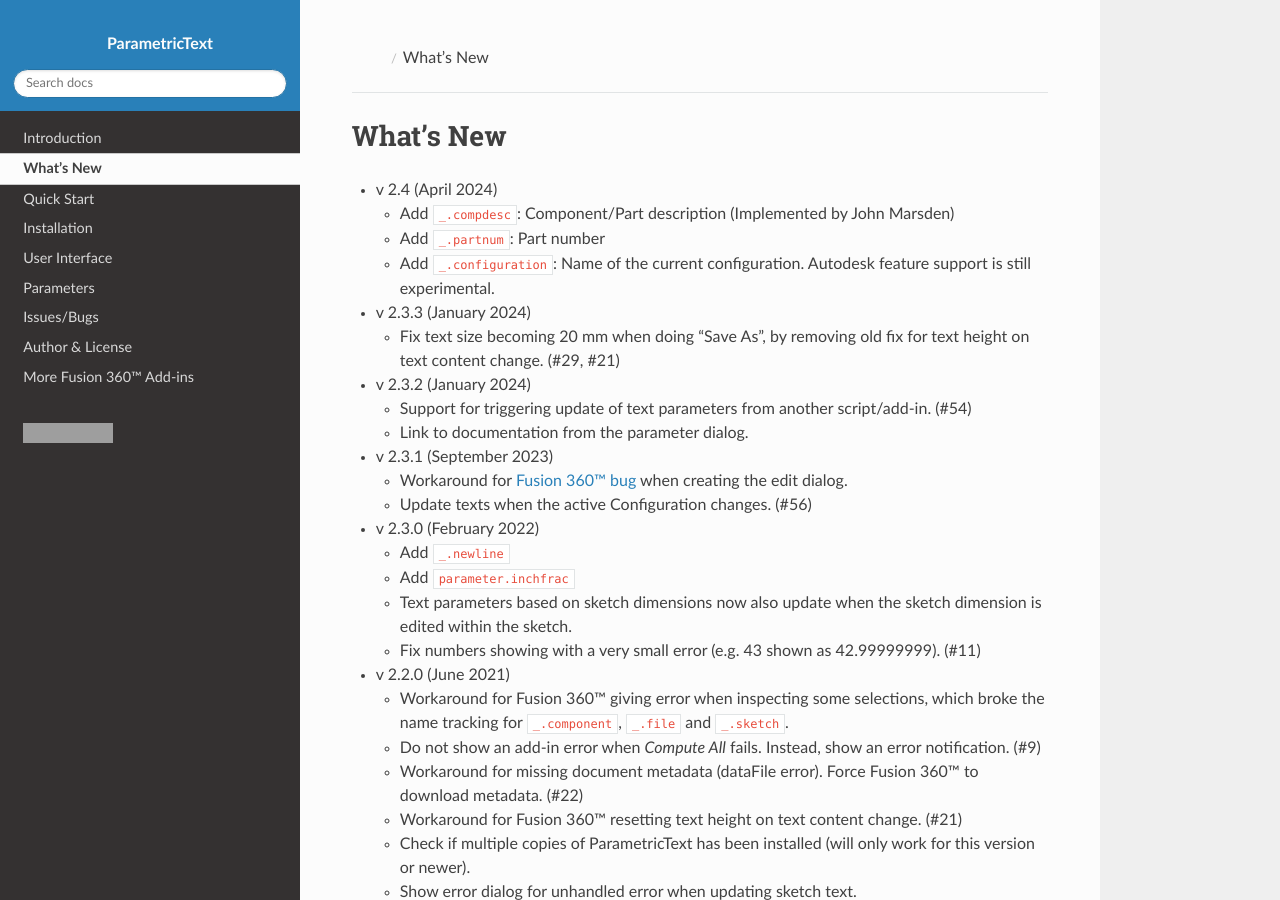
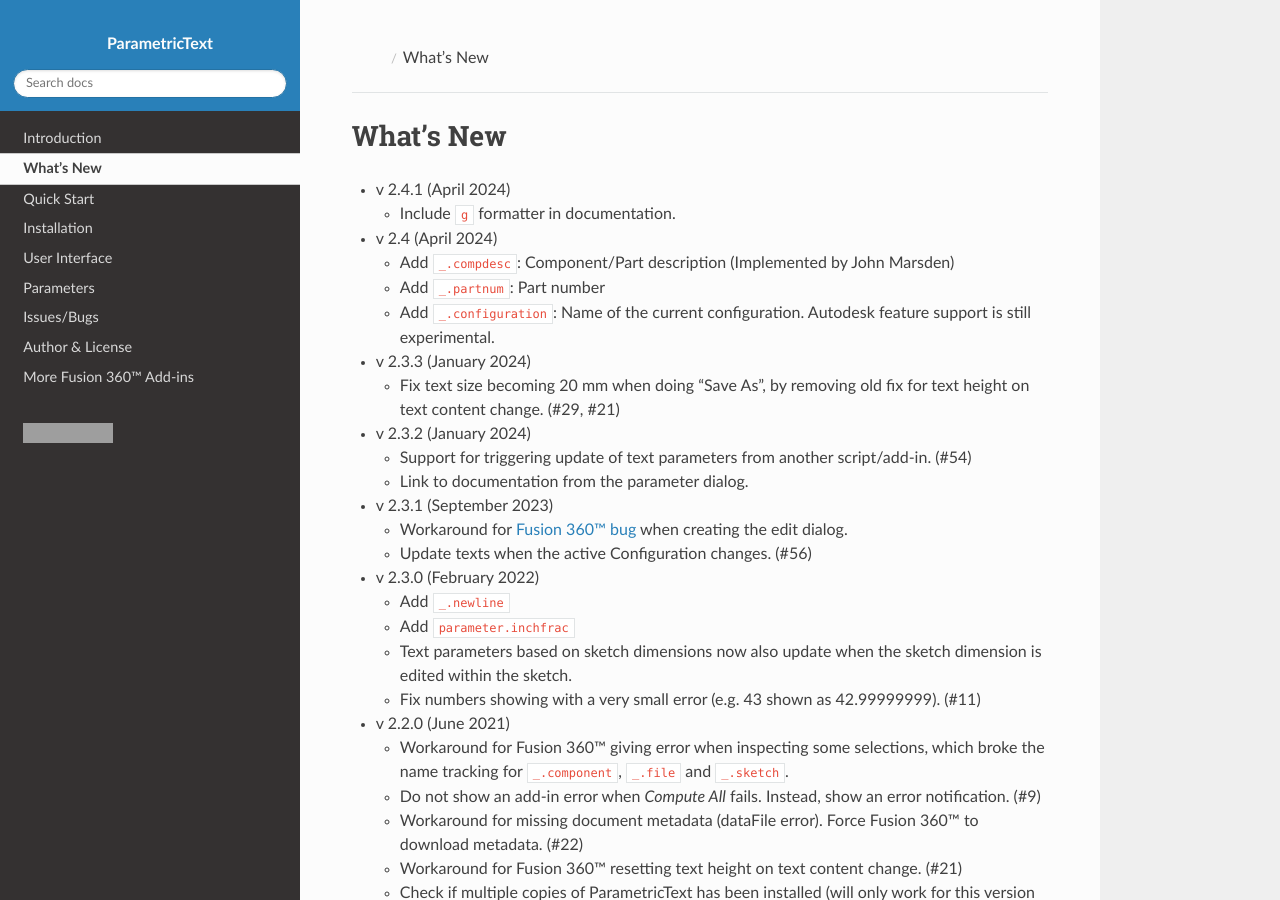
Before and after one commit to thomasa88/ParametricText, a Sphinx documentation site: the page built from docs/changelog.rst, in a window 1280 px wide and 900 px high. Built offline with Sphinx 7.4.7 and the Read the Docs theme 2.0.0, drawn with Linux system fonts in a browser that asks for light colours; grey boxes are pictures that could not be loaded.

Commit message:
Version 2.4.1

```diff
--- a/docs/changelog.rst
+++ b/docs/changelog.rst
@@ -1,5 +1,9 @@
 What's New
 ----------
+
+-  v 2.4.1 (April 2024)
+
+   - Include ``g`` formatter in documentation.
 
 -  v 2.4 (April 2024)
 
```
Also changed, not shown: 1 other file.
